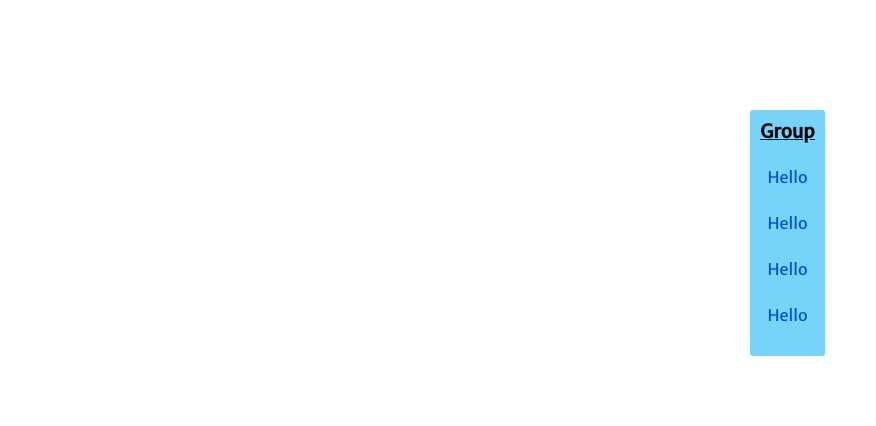
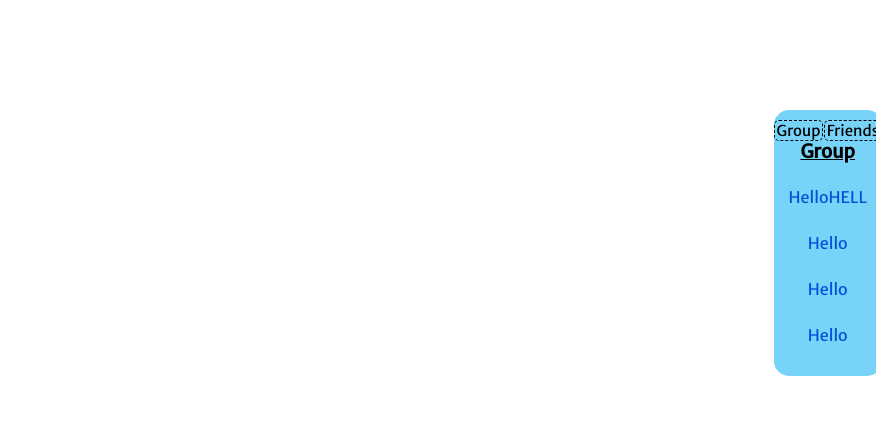
Before and after one commit to sanicatthedisco/meetup, a website: page front_end/index.html in a window 1280 px wide. Shown: the part 146-572 px from the top of the page, 404-1280 px from the left. Drawn offline with Linux system fonts and the light colour scheme; a web font is replaced by a local one.

Commit message:
Group and tabs

```diff
--- a/front_end/index.html
+++ b/front_end/index.html
@@ -34,10 +34,30 @@
     </div>
 
     <section id="group">
+        <a id="grouptab" href="#">Group</a>
+        <a id="friendtab">Friends</a>
         <h3>Group</h3>
         <ul>
             <li>
+                <p>HelloHELL</p>
+            </li>
+            <li>
                 <p>Hello</p>
+            </li>
+            <li>
+                <p>Hello</p>
+            </li>
+            <li>
+                <p>Hello</p>
+            </li>
+        </ul>
+    </section>
+
+    <section id="friends">
+        <h3>Friends</h3>
+        <ul>
+            <li>
+                <p>Hello/p>
             </li>
             <li>
                 <p>Hello</p>
--- a/front_end/main.css
+++ b/front_end/main.css
@@ -69,17 +69,17 @@ input {
     width:100%;
 }
 
-#group {
+#group,#friends {
   position: fixed;
   top: 32%;
-  right: 4%;
-  border-radius: 3px;
+  left: 92%;
+  border-radius:15px;
   background-color: #77d3f7;
   padding: 10px;
   list-style-position: outside;
 }
 
-#group p {
+#group p,#friends p {
   /*background-color: #0053d8;*/
   color: #0053d8;
   text-align: center;
@@ -88,8 +88,36 @@ input {
   padding: 5px;
 }
 
-#group h3 {
-  text-align: center;
-    margin-top:0;
+#group h3,#friends h3 {
+    text-align:center;
+    margin-top:20px;
     text-decoration:underline;
 }
+
+
+#friends {
+  display:none;
+}
+
+
+#grouptab {
+  position:absolute;
+  left:0;
+  padding:0 2px;
+  background-color: #77d3f7;
+  border-radius: 5px;
+  font-size:15px;
+  border:1px dashed black;
+}
+
+
+#friendtab {
+  position:absolute;
+  right:0;
+  padding:0 2px;
+  background-color: #77d3f7;
+  z-index:0;
+  border-radius:5px;
+  font-size:15px;
+  border:1px dashed black;
+}
```
Lines whose indentation alone changed are shown as unchanged.
